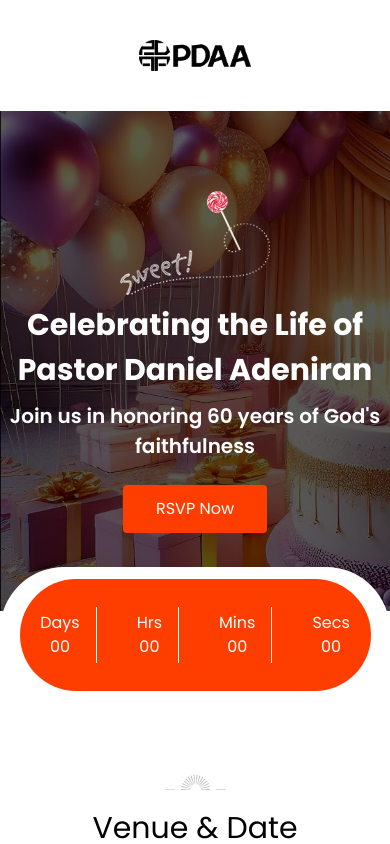
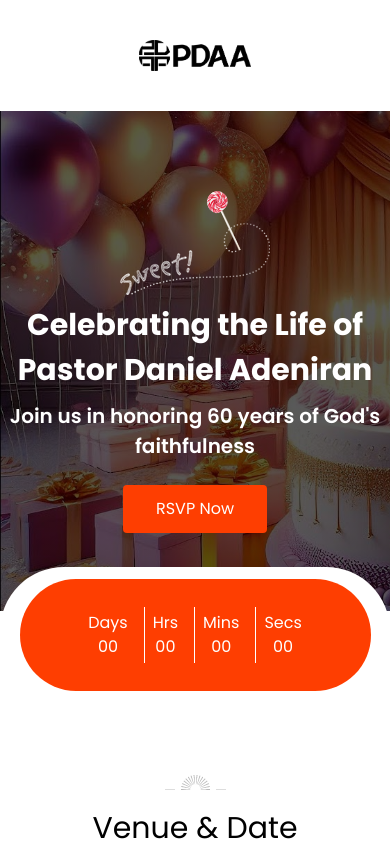
Before and after one commit to AChris-T/Pst-Birth, a React (Vite) app: page / in a window 390 px wide. Shown: the top 844 px of the page. Built offline with nearby package versions, Linux system fonts and the light colour scheme.

Commit message:
birthday

```diff
--- a/src/components/Timer.jsx
+++ b/src/components/Timer.jsx
@@ -2,7 +2,7 @@
 const Timer = () => {
   return (
     <div className="flex gap-3 justify-center -mt-11 bg-white md:mx-[10%] lg:mx-[30%] h-32 rounded-full">
-        <div className="flex gap-10 justify-center items-center text-white bg-[#fe3e01] w-[90%] mt-3 h-28 rounded-full">
+        <div className="flex gap-2 md:gap-10 justify-center items-center text-white bg-[#fe3e01] w-[90%] mt-3 h-28 rounded-full">
         <div className="flex flex-row items-center justify-center gap-4">
             <div className="flex flex-col items-center justify-center">
                 <h3>Days</h3>
```
